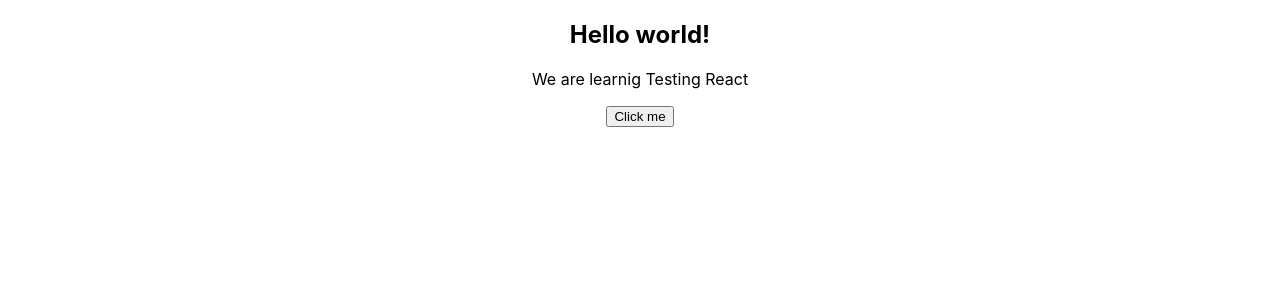
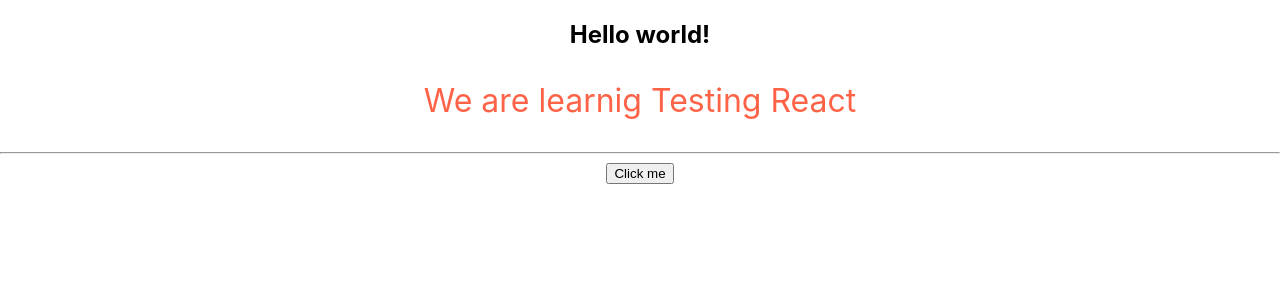
Before and after one commit to MariusCodeAcademy/react-testing-intro, a React (Create React App) app: page / in a window 1280 px wide. Shown: the top 300 px of the page. Built offline with nearby package versions, Linux system fonts and the light colour scheme.

Commit message:
Special para test

```diff
--- a/src/components/Greeting.jsx
+++ b/src/components/Greeting.jsx
@@ -1,4 +1,5 @@
 import { useState } from 'react';
+import SpecialPara from './SpecialPara';
 
 export default function Greeting() {
   const [changedText, setChangedText] = useState(false);
@@ -11,8 +12,8 @@
     <div>
       <h2>Hello world!</h2>
 
-      {!changedText && <p>We are learnig Testing React</p>}
-      {changedText && <p>Changed!</p>}
+      {!changedText && <SpecialPara>We are learnig Testing React</SpecialPara>}
+      {changedText && <SpecialPara>Changed!</SpecialPara>}
 
       <button onClick={buttonHandler}>Click me</button>
     </div>
--- /dev/null
+++ b/src/components/SpecialPara.jsx
@@ -0,0 +1,8 @@
+export default function SpecialPara(props) {
+  return (
+    <>
+      <p style={{ color: 'tomato', fontSize: '2rem' }}>{props.children} </p>
+      <hr />
+    </>
+  );
+}
```
Also changed, not shown: 1 other file (tests, documents, lock files or other folders).
